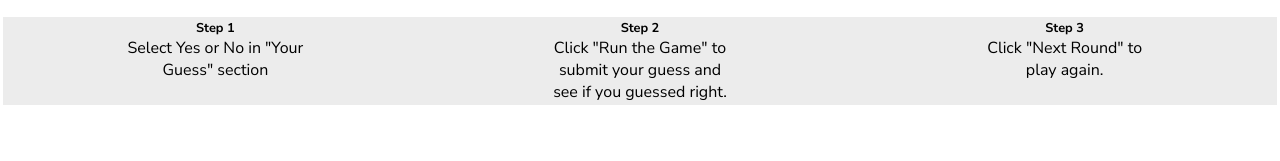
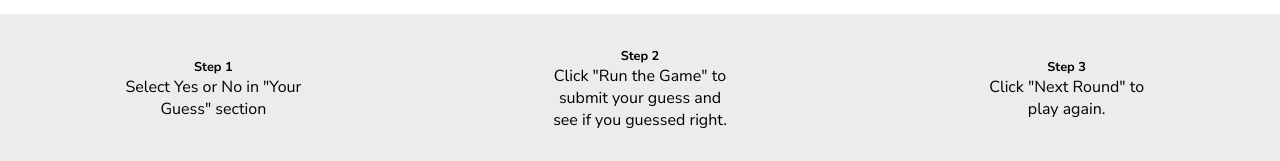
Before and after one commit to sobolevalena21/js-html_my-song-game, a plain HTML site: page index.html in a window 1280 px wide. Shown: the part 664-825 px from the top of the page. Before the commit the page ends 800 px from the top, so only its background shows below. Drawn offline with Linux system fonts and the light colour scheme.

Commit message:
Improve css

```diff
--- a/game.js
+++ b/game.js
@@ -31,7 +31,7 @@ const nextRoundButton = document.getElementById('next-round')
 //Clicking on 'Run the Game' Button:
 runGameButton.addEventListener('click', () => {
    //Display the compiled song:
-  songResultLabel.innerText = 'Does the 2nd line of the song match?';
+  songResultLabel.innerText = '2nd line matches the 1st?';
 
   const nums = generateRandomNums();
   const part = parts[nums[0]];
--- a/style.css
+++ b/style.css
@@ -5,20 +5,21 @@
   padding: 0;
 }
 
-html {
+html, body {
+  height: 100%
+  width: 100%
   font-size: 100%;
+  margin: 0;
+  padding: 0;
 }
 
-body {
-  margin: 0 auto;
-  padding: 3px;
-  background-color: #fff;
-}
 
 main {
+  height: 100%;
   display: flex;
   flex-direction: column;
   align-items: center;
+
 }
 .game-name {
   background-color: #DBE9EE;
@@ -196,8 +197,13 @@ input[type=text]::-webkit-inner-spin-button {
 .instructions {
   background-color: #ececec;
   width: 100%;
+  min-height: 150px;
+  /* align-items: flex-end; */
   display: flex;
   justify-content: space-around;
+  margin-bottom: 0;
+  align-items: center;
+
 }
 
 .instruction {
```
Also changed, not shown: index.html (+0 -1 lines).
